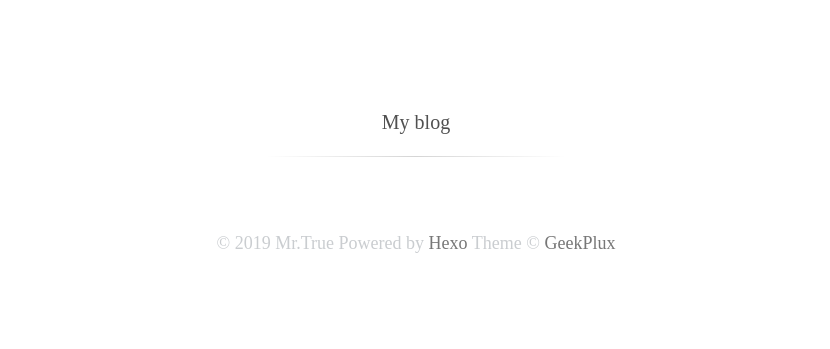
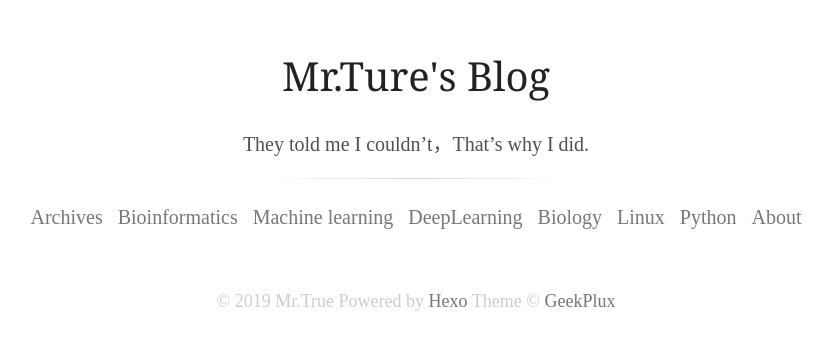
Before and after one commit to chuym726/chuym726.github.io, a plain HTML site: page index.html in a window 1280 px wide. Shown: the part 205-554 px from the top of the page, without its empty margins (224-1054 px from the left). Drawn offline with nearby package versions, Linux system fonts and the light colour scheme.

Commit message:
Site updated: 2019-03-10 20:37:45

```diff
--- a/index.html
+++ b/index.html
@@ -5,16 +5,16 @@
 
   <title>Mr.True&#39;s Blog</title>
   <meta name="viewport" content="width=device-width, initial-scale=1, maximum-scale=1">
-  <meta name="description" content="My blog">
+  <meta name="description" content="Mr.True&apos;s Blog">
 <meta property="og:type" content="website">
 <meta property="og:title" content="Mr.True&#39;s Blog">
 <meta property="og:url" content="http://yoursite.com/index.html">
 <meta property="og:site_name" content="Mr.True&#39;s Blog">
-<meta property="og:description" content="My blog">
+<meta property="og:description" content="Mr.True&apos;s Blog">
 <meta property="og:locale" content="zh-CN">
 <meta name="twitter:card" content="summary">
 <meta name="twitter:title" content="Mr.True&#39;s Blog">
-<meta name="twitter:description" content="My blog">
+<meta name="twitter:description" content="Mr.True&apos;s Blog">
 
 
     <link rel="icon" href="/favicon.ico">
@@ -33,9 +33,9 @@
         <div class="home">
   <div class="content">
     <div class="profile">
-      <h1 class="nickname"></h1>
+      <h1 class="nickname">Mr.Ture&#39;s Blog</h1>
       <div class="description">
-        <p></p><p>My blog</p>
+        <p></p><p>They told me I couldn’t，That’s why I did.</p>
 <p></p>
       </div>
     </div>
@@ -43,6 +43,54 @@
   </div>
 </div>
     <ul class="footer-links">
+
+        <li>
+
+	    <a href>Archives</a>
+
+        </li>
+
+        <li>
+
+	    <a href="/">Bioinformatics</a>
+
+        </li>
+
+        <li>
+
+	    <a href="/">Machine learning</a>
+
+        </li>
+
+        <li>
+
+	    <a href="/">DeepLearning</a>
+
+        </li>
+
+        <li>
+
+	    <a href="/">Biology</a>
+
+        </li>
+
+        <li>
+
+	    <a href="/">Linux</a>
+
+        </li>
+
+        <li>
+
+	    <a href="/">Python</a>
+
+        </li>
+
+        <li>
+
+	    <a href="/about">About</a>
+
+        </li>
 
     </ul>
 
```
Also changed, not shown: 2019/03/10/article/index.html (+1 -1 lines), 2019/03/10/hello-world/index.html (+1 -1 lines).
